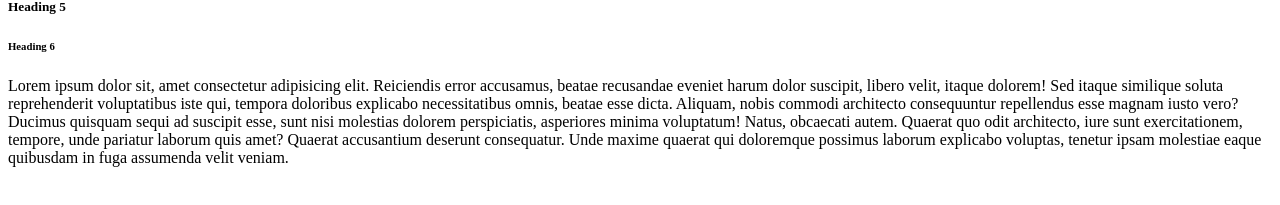
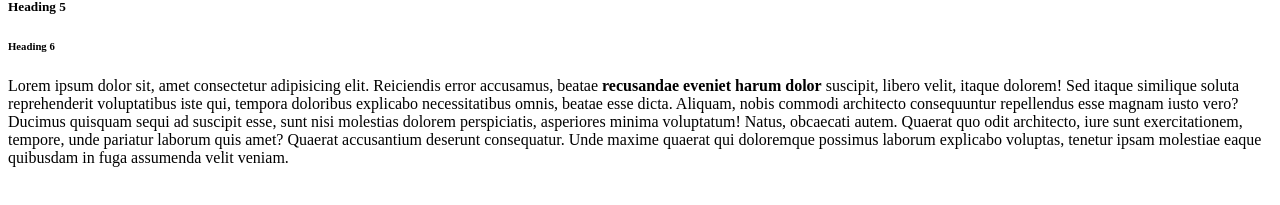
Before and after one commit to cshaw00048/HTML-CSS, a plain HTML site: page htmlSandbox/04_typography.html in a window 1280 px wide. Shown: the part 211-416 px from the top of the page. Drawn offline with Linux system fonts and the light colour scheme.

Commit message:
strong tag added

```diff
--- a/htmlSandbox/04_typography.html
+++ b/htmlSandbox/04_typography.html
@@ -18,17 +18,17 @@
     <!-- Paragraph -->
     <p>
       Lorem ipsum dolor sit, amet consectetur adipisicing elit. Reiciendis error
-      accusamus, beatae recusandae eveniet harum dolor suscipit, libero velit,
-      itaque dolorem! Sed itaque similique soluta reprehenderit voluptatibus
-      iste qui, tempora doloribus explicabo necessitatibus omnis, beatae esse
-      dicta. Aliquam, nobis commodi architecto consequuntur repellendus esse
-      magnam iusto vero? Ducimus quisquam sequi ad suscipit esse, sunt nisi
-      molestias dolorem perspiciatis, asperiores minima voluptatum! Natus,
-      obcaecati autem. Quaerat quo odit architecto, iure sunt exercitationem,
-      tempore, unde pariatur laborum quis amet? Quaerat accusantium deserunt
-      consequatur. Unde maxime quaerat qui doloremque possimus laborum explicabo
-      voluptas, tenetur ipsam molestiae eaque quibusdam in fuga assumenda velit
-      veniam.
+      accusamus, beatae <strong>recusandae eveniet harum dolor</strong>
+      suscipit, libero velit, itaque dolorem! Sed itaque similique soluta
+      reprehenderit voluptatibus iste qui, tempora doloribus explicabo
+      necessitatibus omnis, beatae esse dicta. Aliquam, nobis commodi architecto
+      consequuntur repellendus esse magnam iusto vero? Ducimus quisquam sequi ad
+      suscipit esse, sunt nisi molestias dolorem perspiciatis, asperiores minima
+      voluptatum! Natus, obcaecati autem. Quaerat quo odit architecto, iure sunt
+      exercitationem, tempore, unde pariatur laborum quis amet? Quaerat
+      accusantium deserunt consequatur. Unde maxime quaerat qui doloremque
+      possimus laborum explicabo voluptas, tenetur ipsam molestiae eaque
+      quibusdam in fuga assumenda velit veniam.
     </p>
   </body>
 </html>
```
